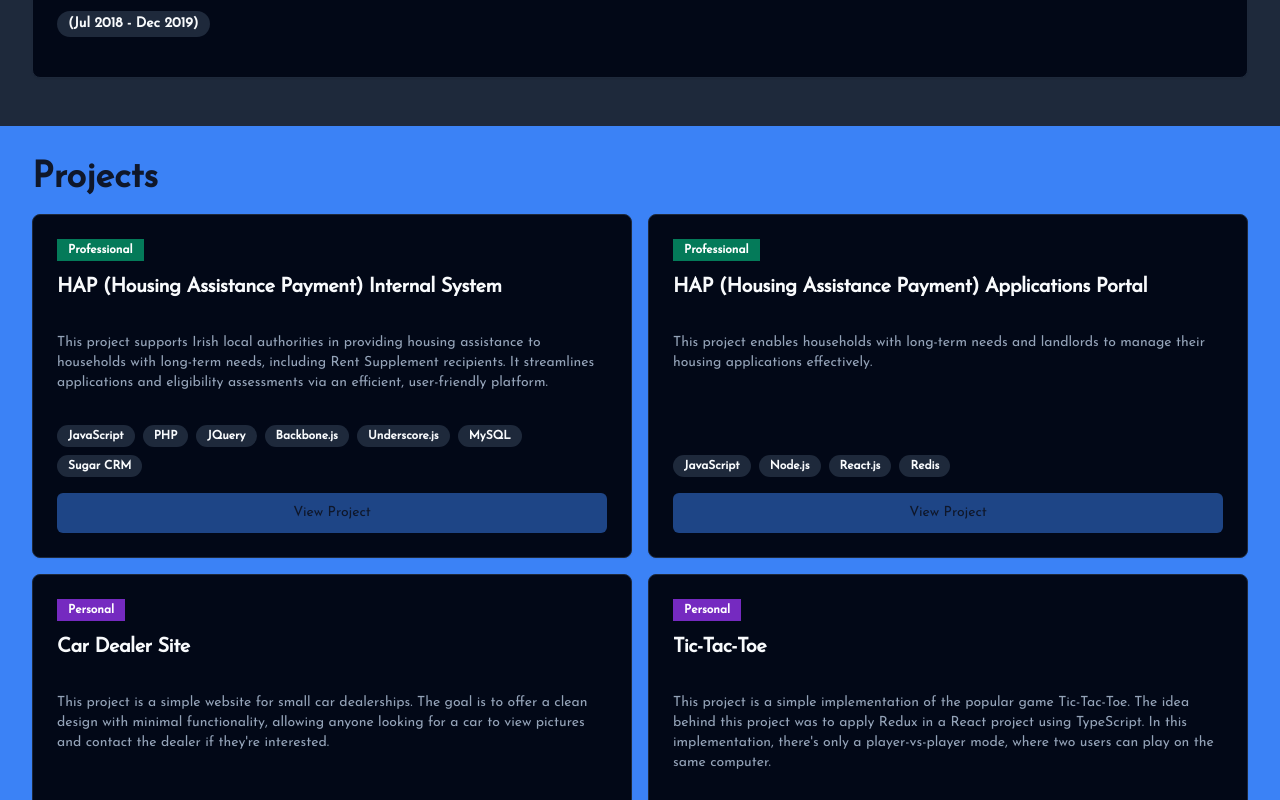
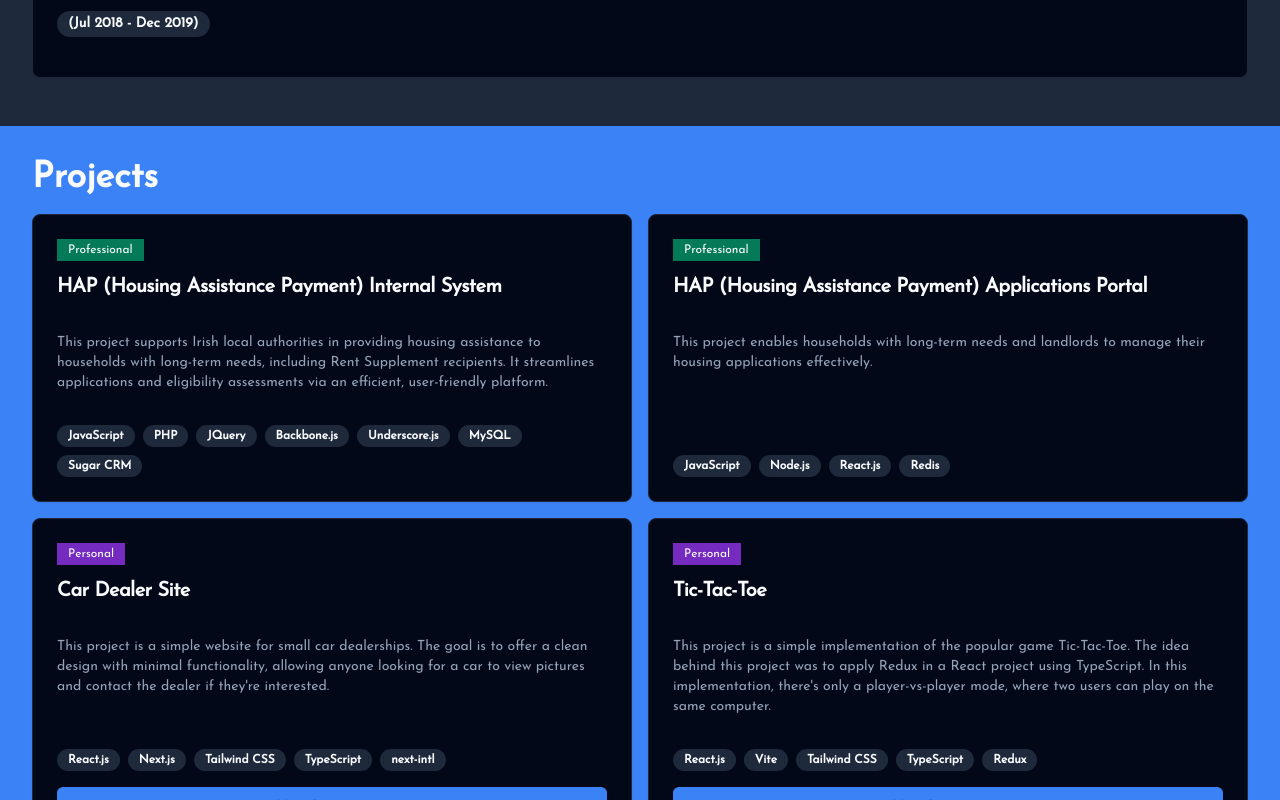
Before and after one commit to matheussreis/portfolio, a React (Vite) app: page / in a window 1280 px wide. Shown: the part 3020-3820 px from the top of the page. Built offline with nearby package versions, Linux system fonts and the light colour scheme.

Commit message:
ensure section title contrasts with background, make badges easy to read, and render only buttons with a link

```diff
--- a/src/components/ProjectSection.tsx
+++ b/src/components/ProjectSection.tsx
@@ -28,7 +28,7 @@ export default function ProjectSection() {
     <motion.section
       id="projects"
       ref={refs.projects}
-      className="bg-primary p-6 min-h-[50vh] text-primary-foreground select-none lg:p-8"
+      className="bg-primary p-6 min-h-[50vh] text-primary-foreground dark:text-secondary-foreground select-none lg:p-8"
     >
       <h1 className="text-2xl md:text-3xl lg:text-4xl font-bold">
         {t(`${baseKey}.title`)}
@@ -67,7 +67,7 @@ function ProjectListItem({
     <Card className="flex flex-col gap-2 w-full">
       <CardHeader>
         <div className="flex flex-col gap-3 items-baseline">
-          <Badge className="rounded-xs" variant={type.style}>
+          <Badge className="rounded-xs font-medium" variant={type.style}>
             {type.name}
           </Badge>
           <CardTitle className="text-xl">{name}</CardTitle>
@@ -85,8 +85,8 @@ function ProjectListItem({
               </Badge>
             ))}
           </div>
-          <Button className={href ? '' : 'hover:bg-primary/50'} asChild>
-            {href ? (
+          {href && (
+            <Button asChild>
               <a
                 href={href}
                 target="_blank"
@@ -96,12 +96,8 @@ function ProjectListItem({
                 {t(`${baseKey}.buttons.view-project`)}
                 <ExternalLink className="ml-2 h-4 w-4" />
               </a>
-            ) : (
-              <span className="inline-flex items-center bg-primary/50 hover:bg-primary/50">
-                {t(`${baseKey}.buttons.view-project`)}
-              </span>
-            )}
-          </Button>
+            </Button>
+          )}
         </div>
       </CardFooter>
     </Card>
```
